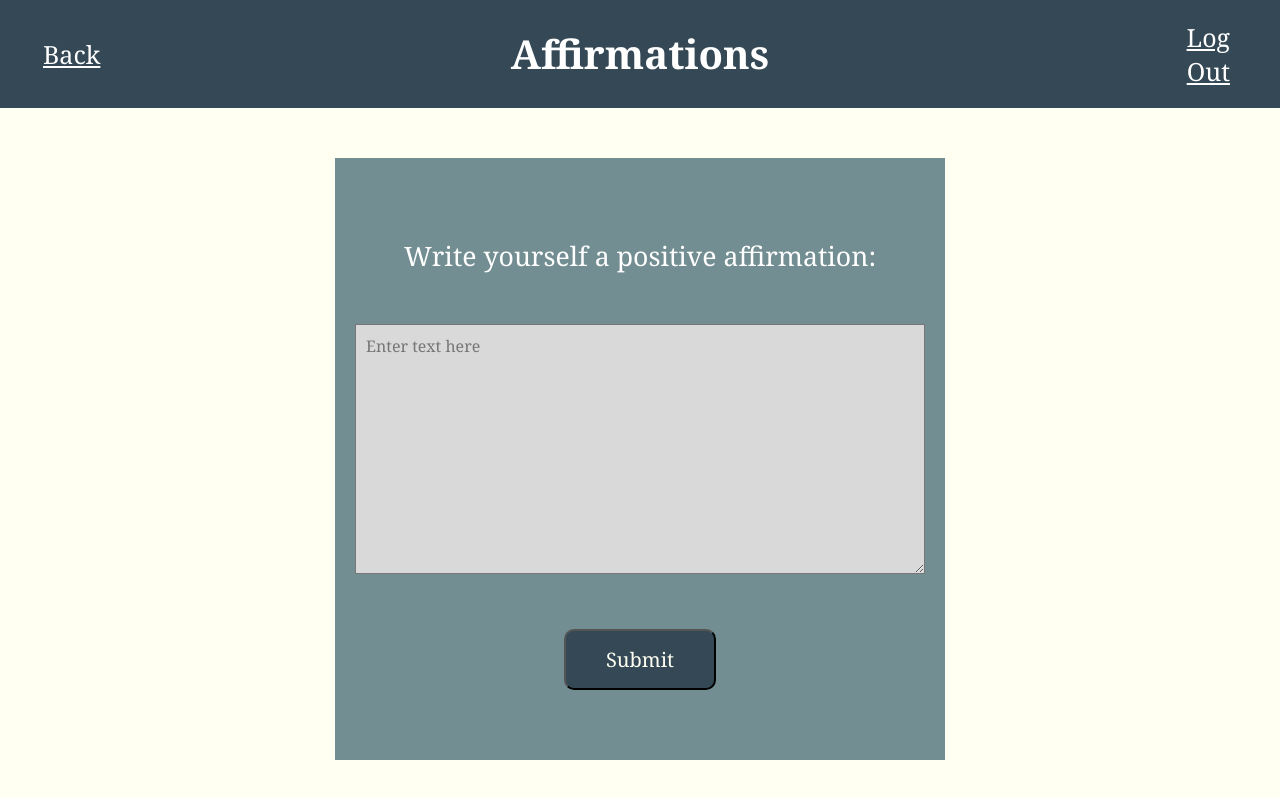
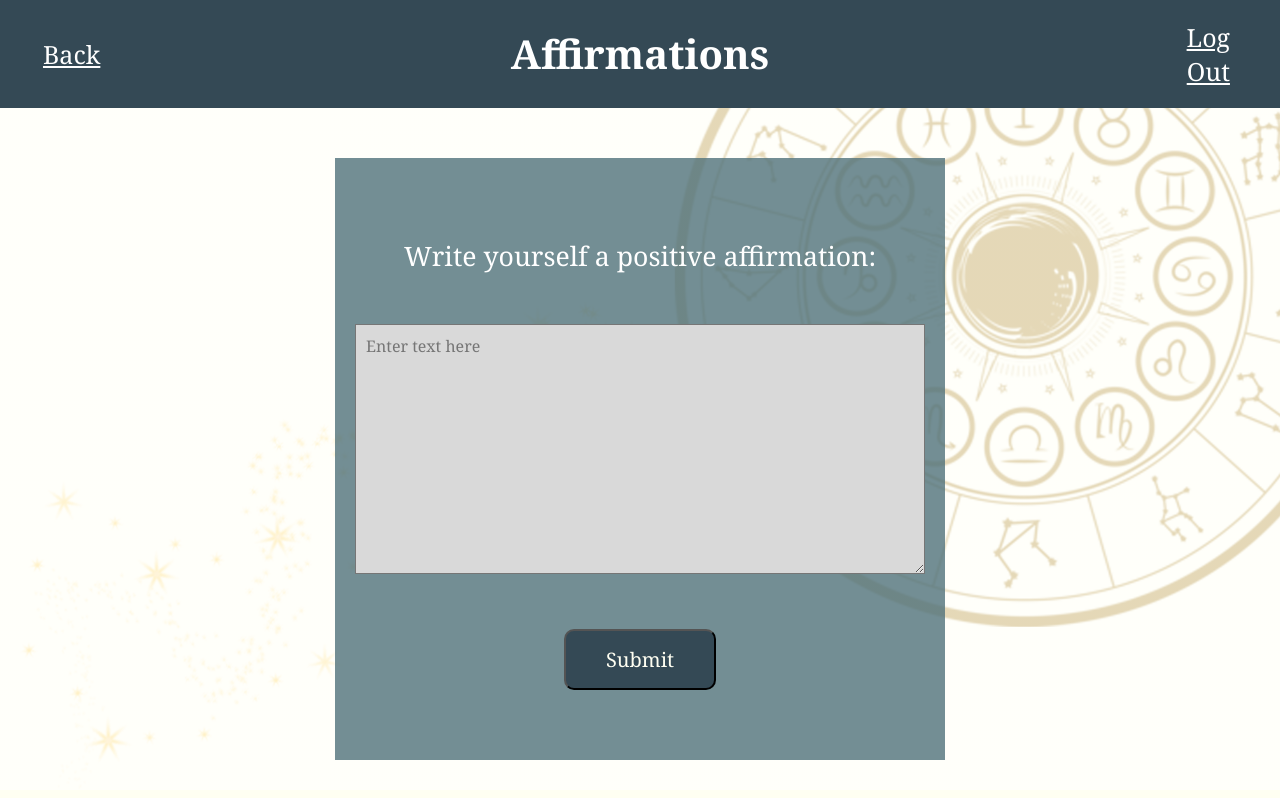
Before and after one commit to bethChris/HealthyHoroscopes, a React (Create React App) app in the folder healthyhoroscopes/: page /activities/affirmations in a window 1280 px wide. Built offline with nearby package versions, Linux system fonts and the light colour scheme.

Commit message:
fixing background (kind of)

```diff
--- a/healthyhoroscopes/src/index.css
+++ b/healthyhoroscopes/src/index.css
@@ -3,13 +3,17 @@ body {
   -webkit-font-smoothing: antialiased;
   -moz-osx-font-smoothing: grayscale;
   background: #FFFFF2;
+  background-image: linear-gradient(to right, rgba(255, 255, 242, .4), rgba(255, 255, 242, .4)), url('assets/full-background.png');
+  background-size: cover, contain;
+  background-position: center, right bottom;
+  background-repeat: no-repeat, no-repeat;
   font-family: 'Georgia', serif;
   font-style: normal;
 }
 
 code {
   font-family: source-code-pro, Menlo, Monaco, Consolas, 'Courier New',
-    monospace;
+  monospace;
 }
 
 .navbar {
```
Also changed, not shown: healthyhoroscopes/src/assets/full-background.png (added).
